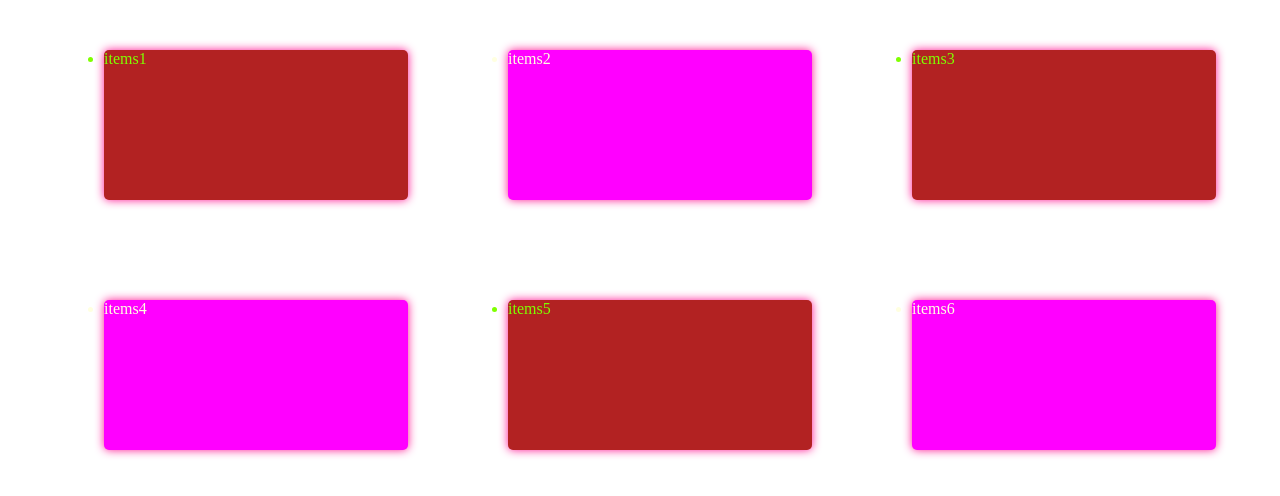
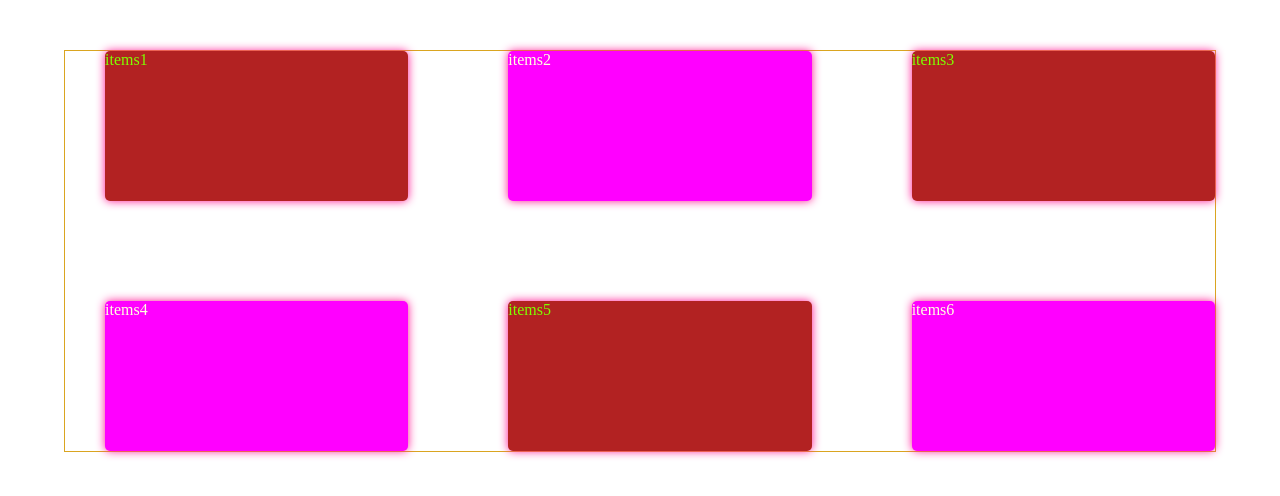
Before and after one commit to yaroslavbaranik/git-test-MA, a website: page index.html in a window 1280 px wide. Drawn offline with Linux system fonts and the light colour scheme.

Commit message:
finalized commit

```diff
--- a/css/style.scss
+++ b/css/style.scss
@@ -1,4 +1,4 @@
-body{
+body, li{
     margin: 0;
     padding: 0;
 
@@ -11,12 +11,16 @@ body{
     width: 90%;
     margin: 50px auto;
     display: grid;
+    border: 1px solid goldenrod;
 
     grid-template-columns: repeat( 3, 1fr);
     grid-auto-rows: 150px;
     grid-gap: 100px;
 
+    list-style-type: none;
+
     &__block{
+        //dispaly: block;
 
         border-radius: 5px;
         box-shadow: 0 0 10px deeppink;
```
Also changed, not shown: css/style.css.
